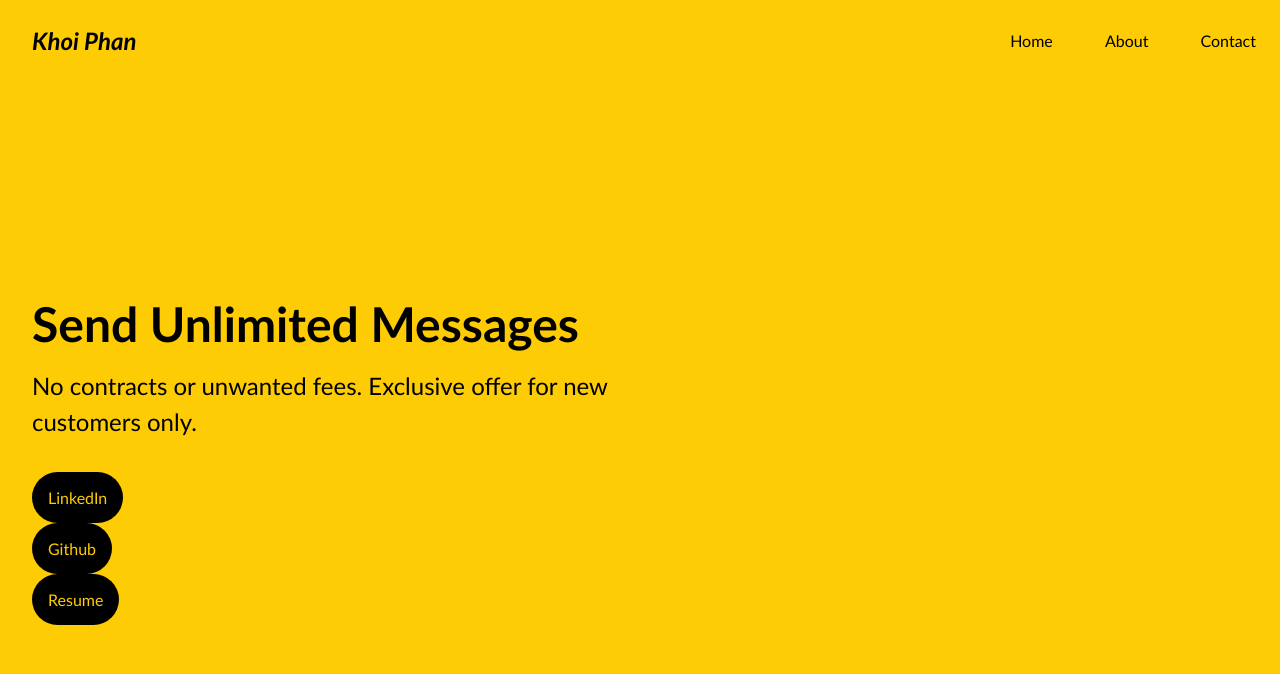
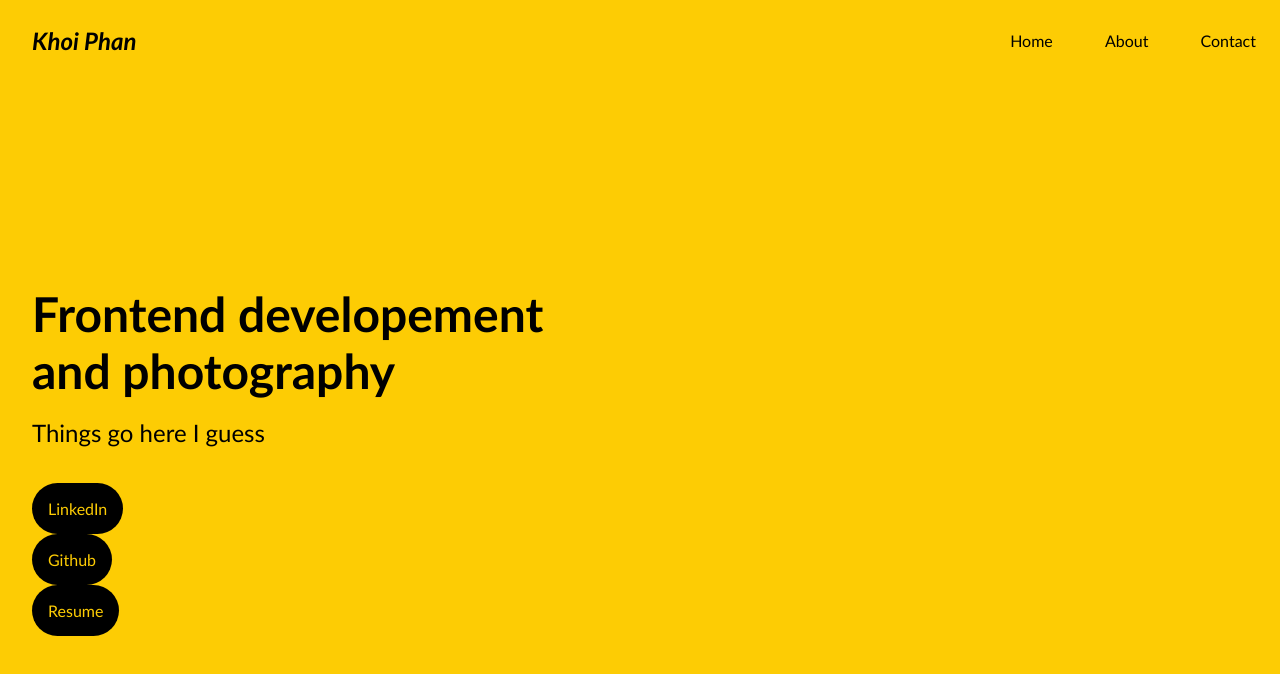
Before and after one commit to phanhkn/Personal-Website, a plain HTML site: page Portfolio.html in a window 1280 px wide. Drawn offline with Linux system fonts and the light colour scheme.

Commit message:
Update Portfolio.html

```diff
--- a/Portfolio.html
+++ b/Portfolio.html
@@ -17,10 +17,9 @@
     <section class="yeet">
       <div class="yeet-container">
         <div class="column-left">
-          <h1>Send Unlimited Messages</h1>
+          <h1>Frontend developement and photography</h1>
           <p>
-            No contracts or unwanted fees. Exclusive offer for new customers
-            only.
+             Things go here I guess
           </p>
           <button>LinkedIn</button>
           <button>Github</button>
```
